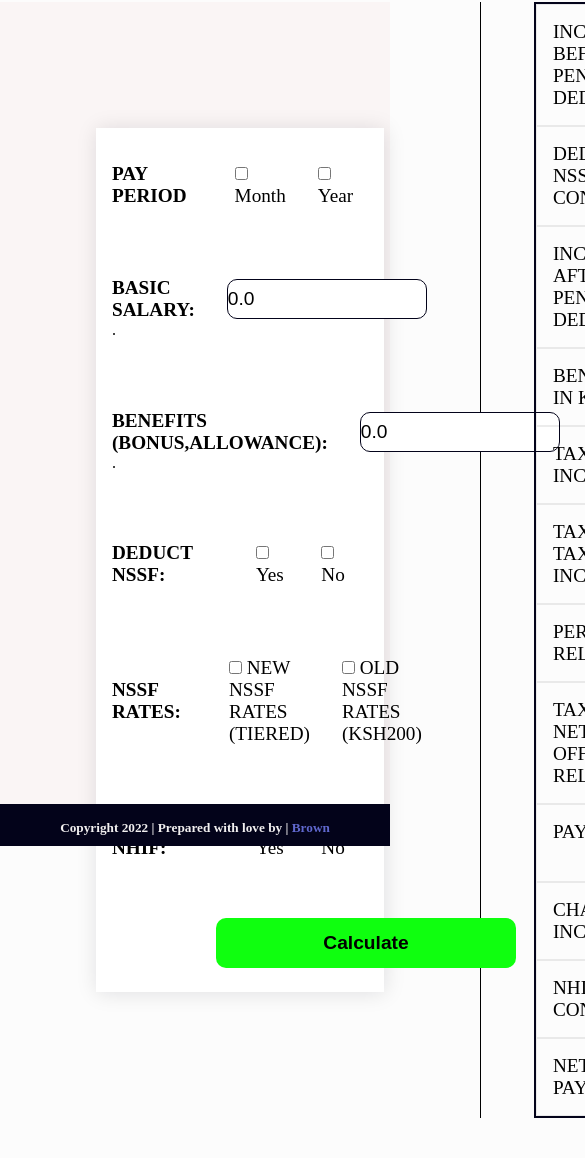
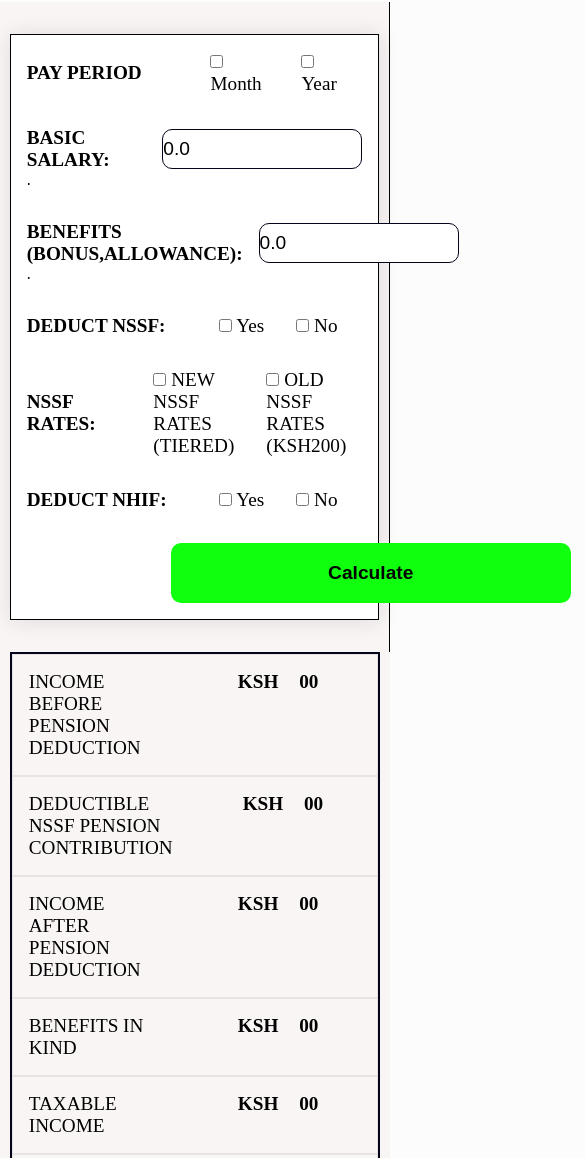
Before and after one commit to gbrowns/tax-calculator, a plain HTML site: page index.html in a window 390 px wide. Shown: the part 842-2000 px from the top of the page, 585 px wide, since content can reach past the window. Before the commit the page ends 1960 px from the top, so only its background shows below. Drawn offline with Linux system fonts and the light colour scheme.

Commit message:
add responsiveness

```diff
--- a/public/assets/styles/_mobile.scss
+++ b/public/assets/styles/_mobile.scss
@@ -0,0 +1,67 @@
+
+@media screen and (max-width: 768px) {
+
+    body, .banner{
+        min-height: 100%;
+    }
+
+    header{
+        display: flex;
+        justify-content: center;
+        align-items: center;
+        .side1{
+            display: none;
+        }
+        .side2{
+            align-items: center;
+            p{
+                text-align: center;
+            }
+        }
+        input{
+            margin-top: 1.5rem;
+        }
+    }
+
+    main{
+        display: flex;
+        height: auto;
+        flex-direction: column;
+        .part1{
+            padding: 1rem 0;
+            form{
+                width: 95%;
+                border: 1px solid;
+                margin: 1rem 0;;
+                .row{
+                    padding: 1rem 1rem;
+                    .left-row{
+                        padding-right: 1rem;
+                    }
+                }
+
+                .calc-btn{
+                    width: 400px;
+                    height: 60px;
+                    margin: 1rem 0;
+                }
+
+            }
+        }
+
+        .part2{
+            form{
+                width: 95%;
+            }
+        }
+
+    }
+
+    footer{
+        display: flex;
+        justify-content: center;
+        height: 10vh;
+        align-items: center;
+        margin-top: 1rem;
+    }
+}
--- a/public/js/main.js
+++ b/public/js/main.js
@@ -14,7 +14,7 @@
     let salaryInput = document.querySelector("#salary-input");
     let calculateBtn = document.querySelector(".calc-btn");
     let isChecked = true;
-    let periodChecked = true;
+    let periodChecked = false;
     //events
     window.addEventListener('DOMContentLoaded', () => {
         console.log("Loaded js");
```
Also changed, not shown: public/assets/styles/style.css, 1 other file.
